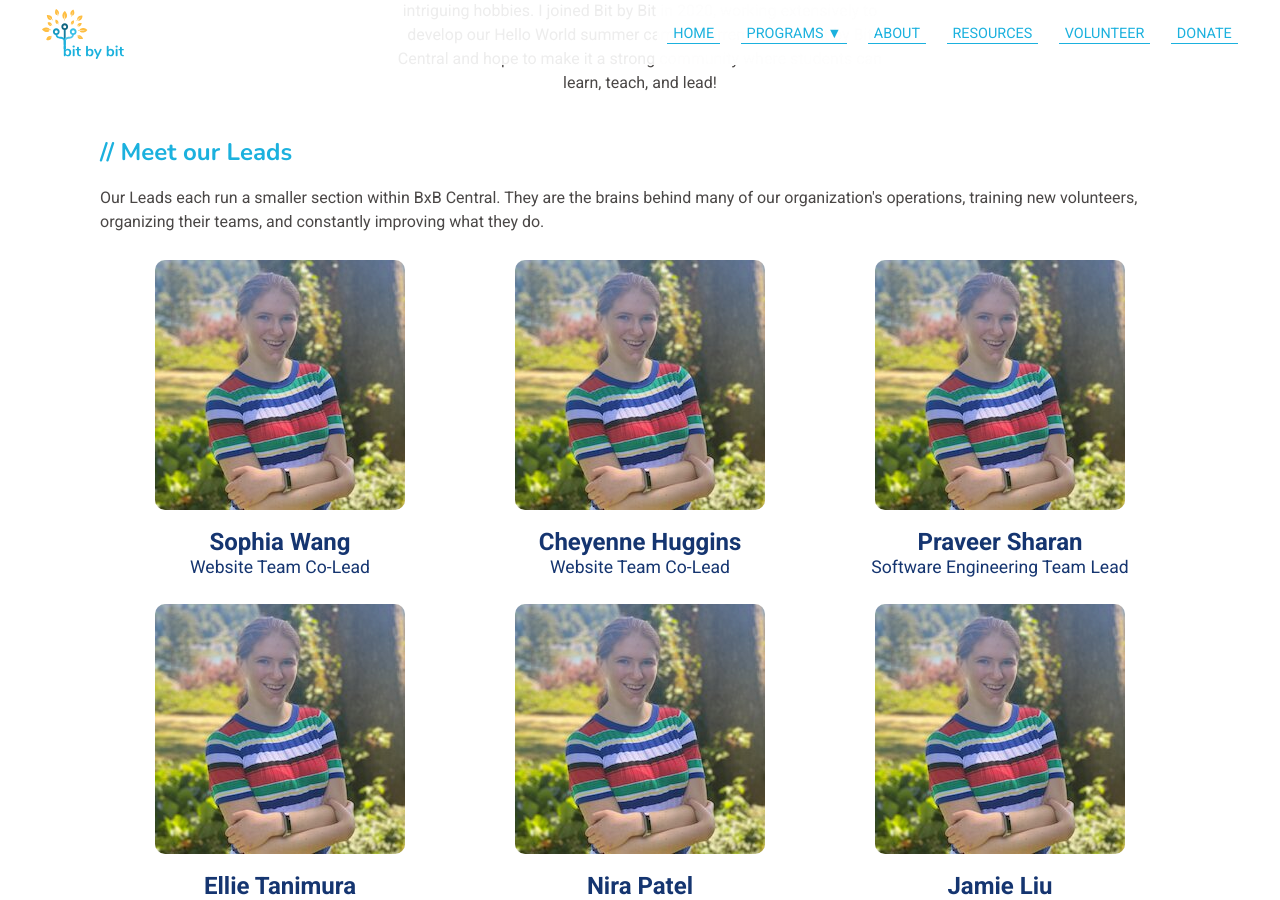
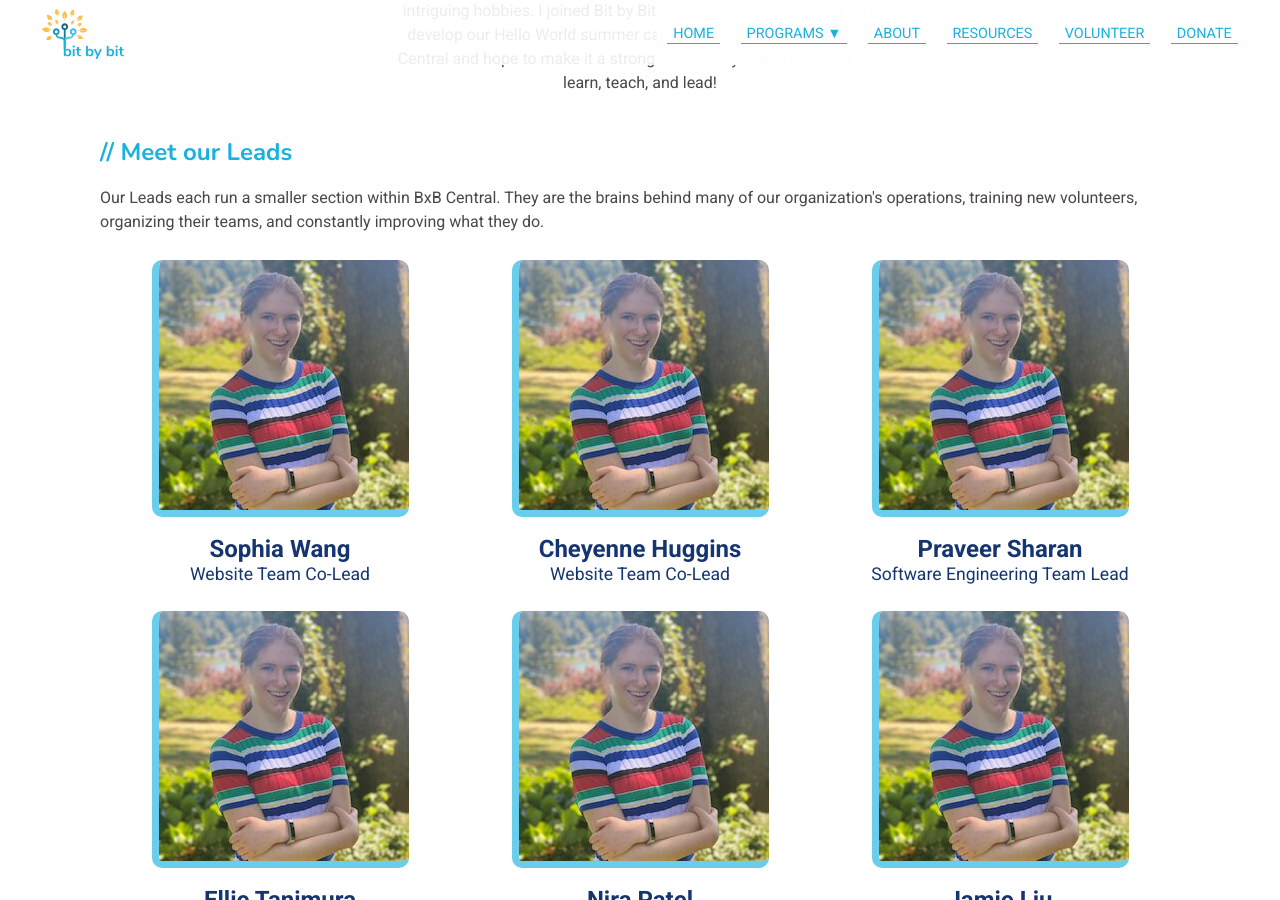
Before and after one commit to bit-by-bit-coding/bxb-website, a Jekyll site: the page built from about.html, in a window 1280 px wide and 900 px high, scrolled down 1472 px. Built offline with Jekyll 4.4.1, drawn with Linux system fonts in a browser that asks for light colours; nearby versions of some CDN libraries.

Commit message:
re-name id (for border) and change to class

```diff
--- a/styles/about.scss
+++ b/styles/about.scss
@@ -54,14 +54,9 @@
   flex: 1 300px;
 }
 
-#team-lead-1{
+.light-border{
   border-left: 7px solid $lightblue;
   border-bottom: 7px solid $lightblue;
-}
-
-#team-lead-2{
-  border-left: 7px solid $dark;
-  border-bottom: 7px solid $dark;
 }
 
 // #canvas{
```
